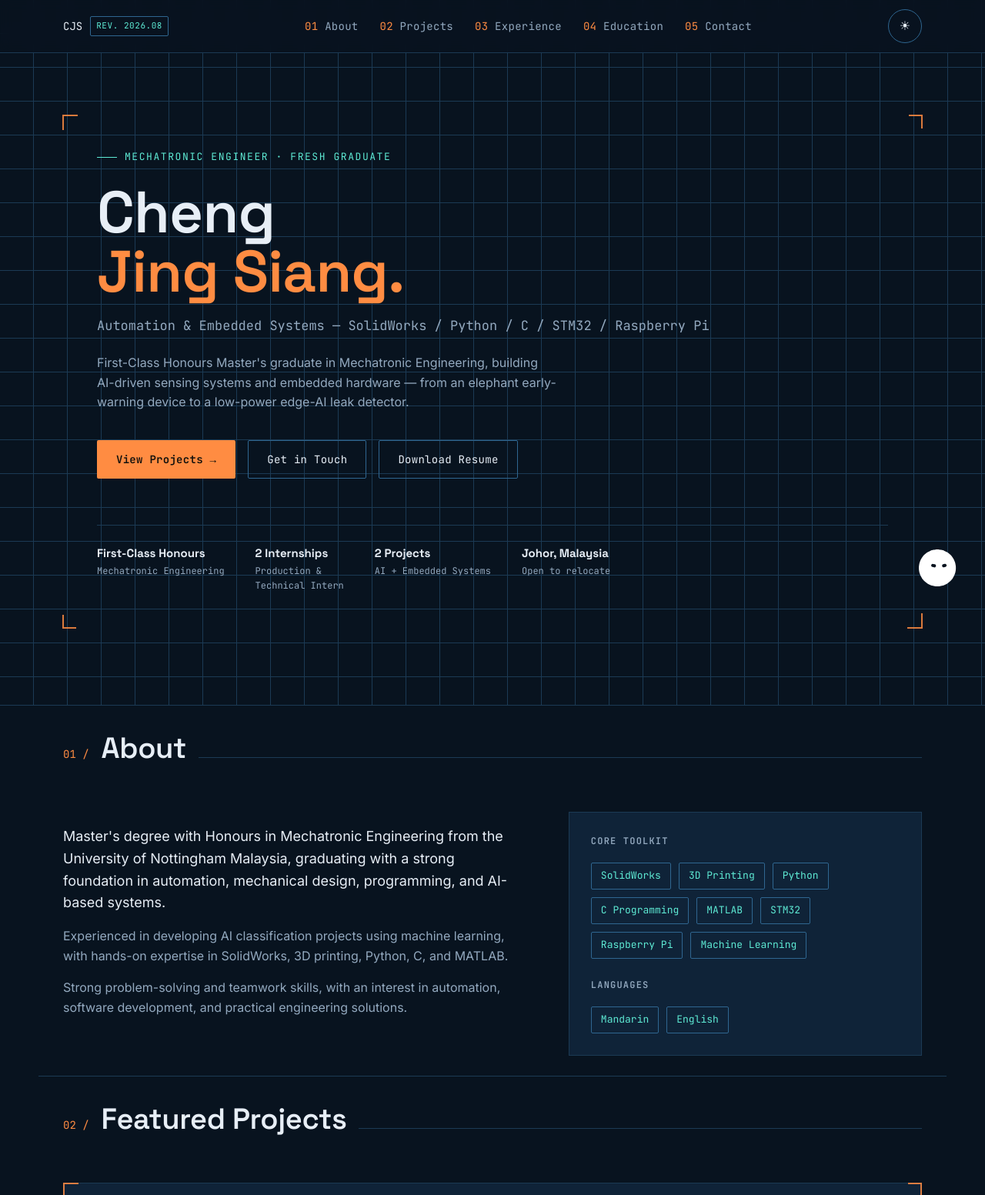
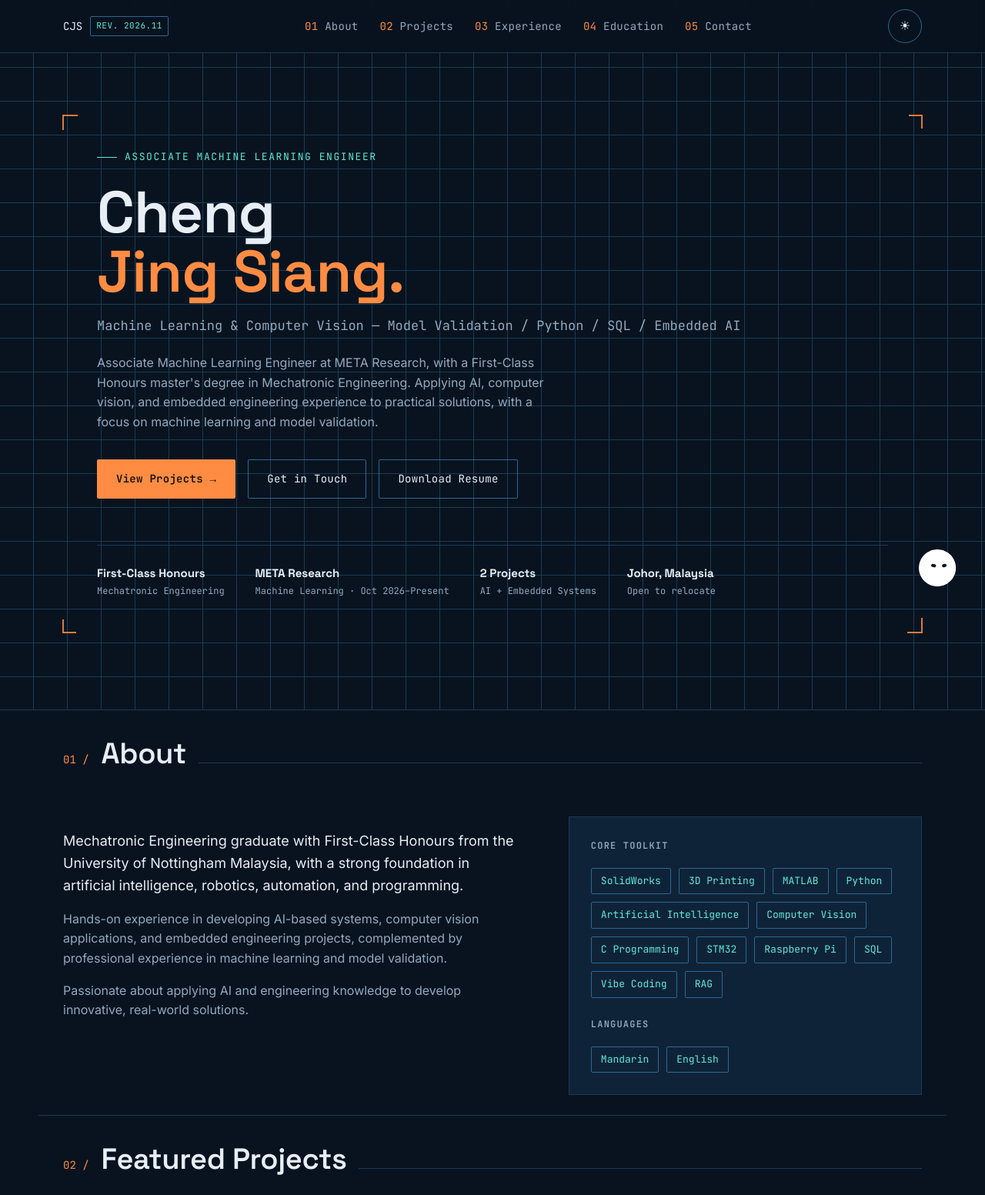
Before and after one commit to JingSiang2306/Portfolio, a plain HTML site: page index.html in a window 1280 px wide. Shown: the top 1553 px of the page at 77% size. Drawn offline with Linux system fonts and the light colour scheme.

Commit message:
Updated knowledge base for Resume 2026-11-11

```diff
--- a/api/chat.js
+++ b/api/chat.js
@@ -37,7 +37,7 @@ Return the required JSON: format is paragraphs, bullets or numbered; items holds
 
 EXAMPLES — demonstrate relevance and format, not a fixed-answer lookup
 Q: Who is Jing Siang?
-A: {"format":"paragraphs","items":["Cheng Jing Siang is a Mechatronic Engineering graduate from the University of Nottingham Malaysia, where he earned a master's degree with First-Class Honours."]}
+A: {"format":"paragraphs","items":["Cheng Jing Siang is an Associate Machine Learning Engineer at META Research Sdn. Bhd. and a Mechatronic Engineering graduate from the University of Nottingham Malaysia, where he earned a master's degree with First-Class Honours."]}
 Previous topic: Jing Siang's education.
 Q: Who is Mozart?
 A: {"format":"paragraphs","items":["Wolfgang Amadeus Mozart was an Austrian composer of the Classical period, known for his symphonies, operas, concertos and chamber music."]}
--- a/index.html
+++ b/index.html
@@ -3,8 +3,8 @@
 <head>
 <meta charset="UTF-8">
 <meta name="viewport" content="width=device-width, initial-scale=1.0">
-<title>Cheng Jing Siang — Mechatronic Engineer</title>
-<meta name="description" content="Cheng Jing Siang’s engineering portfolio: embedded AI, water leak detection, elephant early warning, mechanical design and automation.">
+<title>Cheng Jing Siang — Associate Machine Learning Engineer</title>
+<meta name="description" content="Cheng Jing Siang’s portfolio: Associate Machine Learning Engineer at META Research, with experience in computer vision, model validation, embedded AI and mechatronic engineering.">
 <link rel="preconnect" href="https://fonts.googleapis.com">
 <link href="https://fonts.googleapis.com/css2?family=Space+Grotesk:wght@400;500;600;700&family=Inter:wght@400;500;600&family=JetBrains+Mono:wght@400;500;600&display=swap" rel="stylesheet">
 <link rel="stylesheet" href="style.css">
@@ -15,7 +15,7 @@
 
 <header>
   <nav class="wrap">
-    <div class="logo">CJS <span class="tag">REV. 2026.08</span></div>
+    <div class="logo">CJS <span class="tag">REV. 2026.11</span></div>
     <ul class="navlinks" id="navlinks">
       <li><a href="#about"><span>01</span> About</a></li>
       <li><a href="#projects"><span>02</span> Projects</a></li>
@@ -36,13 +36,14 @@
   <div class="wrap">
     <div class="hero-inner bracket">
       <span class="b-tr"></span><span class="b-bl"></span>
-      <div class="eyebrow">Mechatronic Engineer · Fresh Graduate</div>
+      <div class="eyebrow">Associate Machine Learning Engineer</div>
       <h1>Cheng<br><em>Jing Siang.</em></h1>
-      <div class="role">Automation &amp; Embedded Systems — SolidWorks / Python / C / STM32 / Raspberry Pi</div>
+      <div class="role">Machine Learning &amp; Computer Vision — Model Validation / Python / SQL / Embedded AI</div>
       <p class="summary">
-        First-Class Honours Master's graduate in Mechatronic Engineering, building AI-driven
-        sensing systems and embedded hardware — from an elephant early-warning device to a
-        low-power edge-AI leak detector.
+        Associate Machine Learning Engineer at META Research, with a First-Class Honours
+        master's degree in Mechatronic Engineering. Applying AI, computer vision, and
+        embedded engineering experience to practical solutions, with a focus on machine
+        learning and model validation.
       </p>
       <div class="cta-row">
         <a href="#projects" class="btn btn-primary">View Projects →</a>
@@ -52,7 +53,7 @@
 
       <div class="hero-meta">
         <div><strong>First-Class Honours</strong> Mechatronic Engineering</div>
-        <div><strong>2 Internships</strong> Production &amp; <br> Technical Intern</div>
+        <div><strong>META Research</strong> Machine Learning · Oct 2026–Present</div>
         <div><strong>2 Projects</strong> AI + Embedded Systems</div>
         <div><strong>Johor, Malaysia</strong> Open to relocate</div>
       </div>
@@ -66,28 +67,30 @@
   <div class="sec-head"><span class="sec-num">01 /</span><h2>About</h2><div class="sec-line"></div></div>
   <div class="about-grid">
     <div>
-      <p>Master's degree with Honours in Mechatronic Engineering from the University of
-      Nottingham Malaysia, graduating with a strong foundation in automation, mechanical
-      design, programming, and AI-based systems.</p>
-      <p>Experienced in
-      developing AI classification projects using machine learning,
-      with hands-on expertise in SolidWorks, 3D printing, Python, C,
-      and MATLAB.</p>
-      <p>Strong problem-solving and teamwork skills, with
-      an interest in automation, software development, and practical
-      engineering solutions. </p>
+      <p>Mechatronic Engineering graduate with First-Class Honours from the University of
+      Nottingham Malaysia, with a strong foundation in artificial intelligence, robotics,
+      automation, and programming.</p>
+      <p>Hands-on experience in developing AI-based systems, computer vision applications,
+      and embedded engineering projects, complemented by professional experience in
+      machine learning and model validation.</p>
+      <p>Passionate about applying AI and engineering knowledge to develop innovative,
+      real-world solutions.</p>
     </div>
     <div class="skill-panel">
       <h4>Core Toolkit</h4>
       <div class="tag-cloud">
         <span class="tag">SolidWorks</span>
         <span class="tag">3D Printing</span>
+        <span class="tag">MATLAB</span>
         <span class="tag">Python</span>
+        <span class="tag">Artificial Intelligence</span>
+        <span class="tag">Computer Vision</span>
         <span class="tag">C Programming</span>
-        <span class="tag">MATLAB</span>
         <span class="tag">STM32</span>
         <span class="tag">Raspberry Pi</span>
-        <span class="tag">Machine Learning</span>
+        <span class="tag">SQL</span>
+        <span class="tag">Vibe Coding</span>
+        <span class="tag">RAG</span>
       </div>
       <br>
       <h4>Languages</h4>
@@ -488,16 +491,31 @@
   <div class="sec-head"><span class="sec-num">03 /</span><h2>Experience</h2><div class="sec-line"></div></div>
   <div class="timeline">
     <div class="t-item">
-      <span class="t-date">June 2024 - Sep 2024</span>
+      <span class="t-date">Oct 2026 – Present</span>
+      <h4>Associate Machine Learning Engineer</h4>
+      <span class="t-org">META Research Sdn. Bhd. — Selangor</span>
+      <ul>
+        <li>Evaluate person-tracking and path-linking workflows for customer journey
+        reconstruction in retail environments.</li>
+        <li>Collect, prepare, and validate datasets for computer vision model training
+        and evaluation.</li>
+        <li>Establish ground-truth annotations and compare model predictions against
+        reference data to assess performance.</li>
+        <li>Validate AI-assisted workflows, identify system bugs, and propose feature
+        improvements to enhance validation efficiency.</li>
+      </ul>
+    </div>
+    <div class="t-item">
+      <span class="t-date">June 2024 – Sep 2024</span>
       <h4>Technical Intern</h4>
       <span class="t-org">Superdough Sdn. Bhd. — Kuala Lumpur</span>
       <ul>
-        <li>Designed and developed IoT-based interactiveelectronic props with integrated sensors.</li>
+        <li>Designed and developed IoT-based electronic props with integrated sensors.</li>
         <li>Troubleshot and maintained electronic and sensor systems to ensure reliable operation.</li>
       </ul>
     </div>
     <div class="t-item">
-      <span class="t-date">June 2023 - Sep 2023</span>
+      <span class="t-date">June 2023 – Sep 2023</span>
       <h4>Production Intern</h4>
       <span class="t-org">META Research Sdn. Bhd. — Selangor</span>
       <ul>
```
Also changed, not shown: api/knowledge_v2.3.js (+13 -5 lines), 3 other files.
